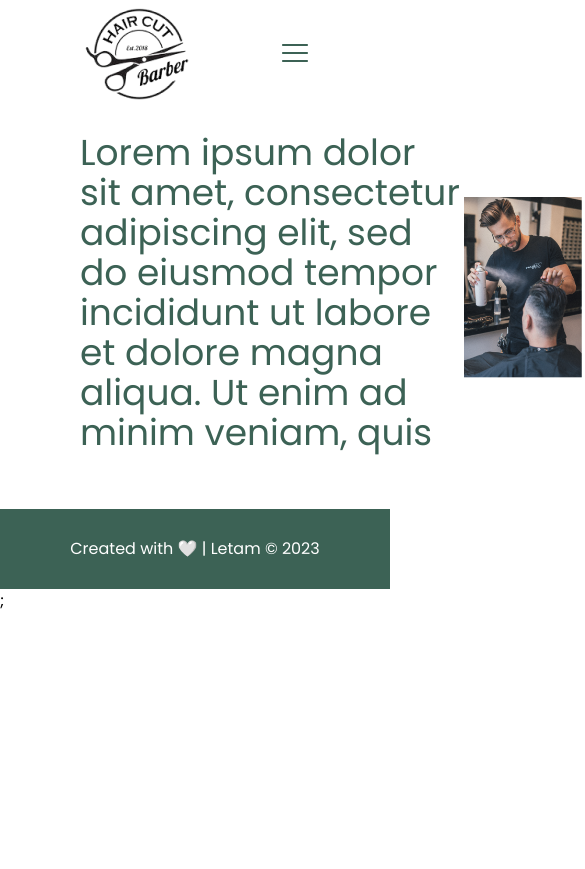
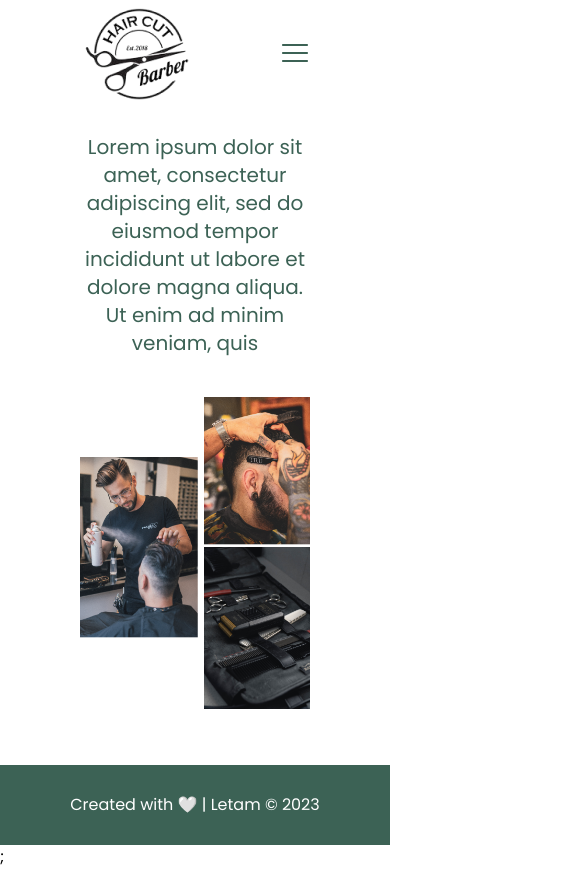
Before and after one commit to Yagazie-davidson/Hair_cut_barbers, a Next.js app: page / in a window 390 px wide. Shown: the top 869 px of the page, 585 px wide, since content can reach past the window. Before the commit the page ends 844 px from the top, so only its background shows below. Built offline with nearby package versions, Linux system fonts and the light colour scheme.

Commit message:
Make Hero section responsive

```diff
--- a/components/Hero.js
+++ b/components/Hero.js
@@ -4,9 +4,9 @@ import HeroImage from "assets/HeroImage.png";
 const Hero = () => {
 	return (
 		<div className="mb-14 mt-7">
-			<div className="flex items-center justify-between">
+			<div className="flex flex-col mobile:flex-row items-center justify-between gap-y-10 mobile:gap-y-0">
 				<div className="flex justify-center">
-					<p className="text-4xl w-96 text-pri">
+					<p className="text-xl md:text-2xl lg:text-3xl text-center  mobile:text-left mobile:w-72 md:w-96 text-pri">
 						Lorem ipsum dolor sit amet, consectetur adipiscing elit, sed do
 						eiusmod tempor incididunt ut labore et dolore magna aliqua. Ut enim
 						ad minim veniam, quis
--- a/tailwind.config.js
+++ b/tailwind.config.js
@@ -7,6 +7,24 @@ module.exports = {
 		extend: {
 			colors: { pri: "#3C6255" },
 		},
+		screens: {
+			mobile: "576px",
+
+			sm: "640px",
+			// => @media (min-width: 640px) { ... }
+
+			md: "768px",
+			// => @media (min-width: 768px) { ... }
+
+			lg: "1024px",
+			// => @media (min-width: 1024px) { ... }
+
+			xl: "1280px",
+			// => @media (min-width: 1280px) { ... }
+
+			"2xl": "1536px",
+			// => @media (min-width: 1536px) { ... }
+		},
 	},
 	plugins: [],
 };
```
